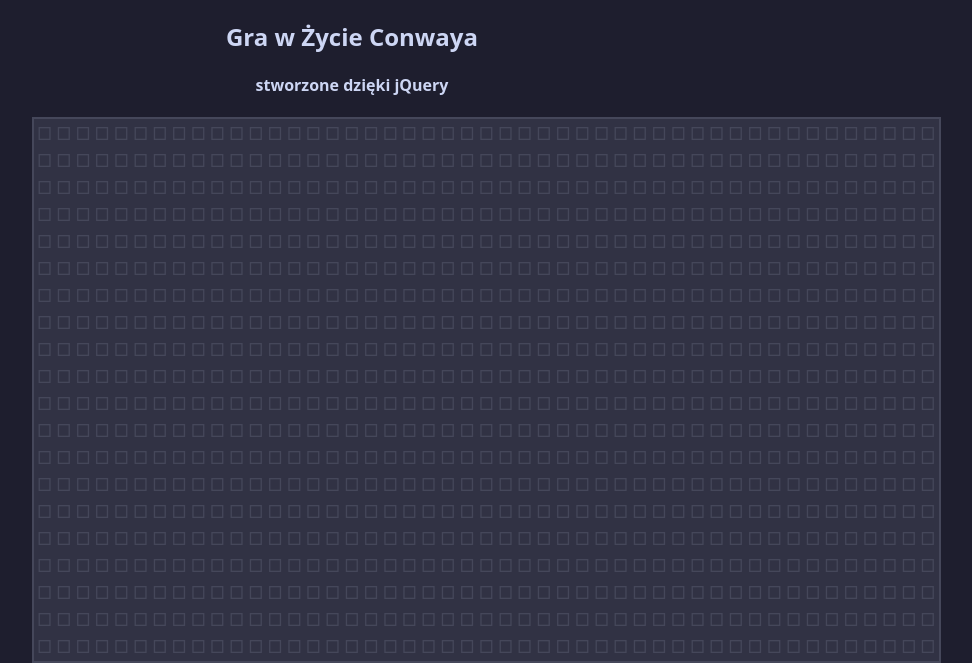
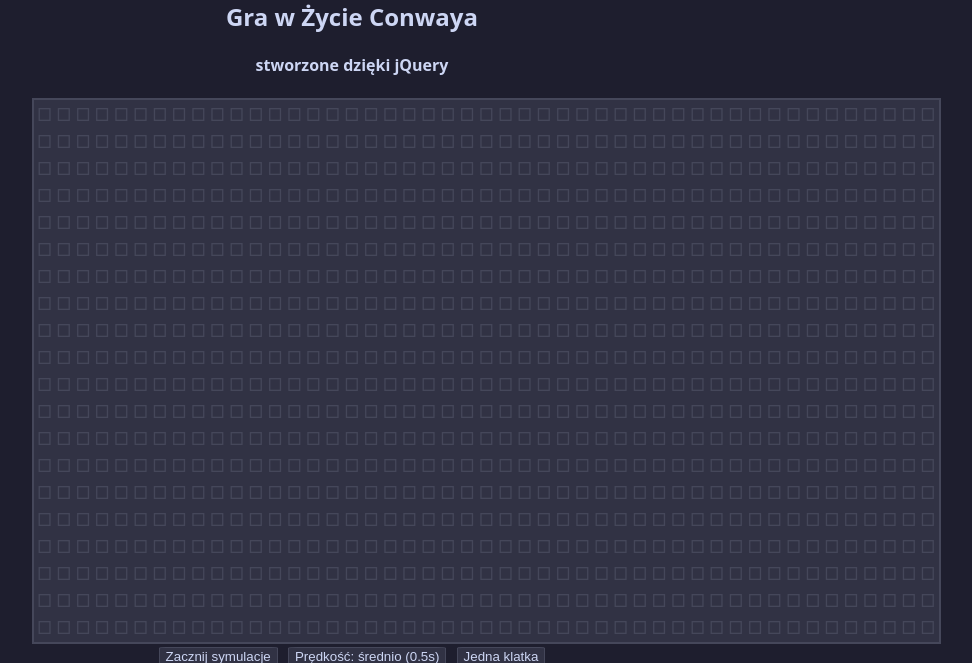
Before and after one commit to Pawi1/t19, a PHP site: page / in a window 1280 px wide. Shown: the top 663 px of the page, without its empty margins (288-1260 px from the left). Run offline with PHP 8.4, Linux system fonts and the light colour scheme.

Commit message:
poprawa css

```diff
--- a/gra-w-zycie/style.css
+++ b/gra-w-zycie/style.css
@@ -1,3 +1,6 @@
+h2{
+    margin-top: 0px;
+}
 td{
     cursor: pointer;
     user-select: none;
```
